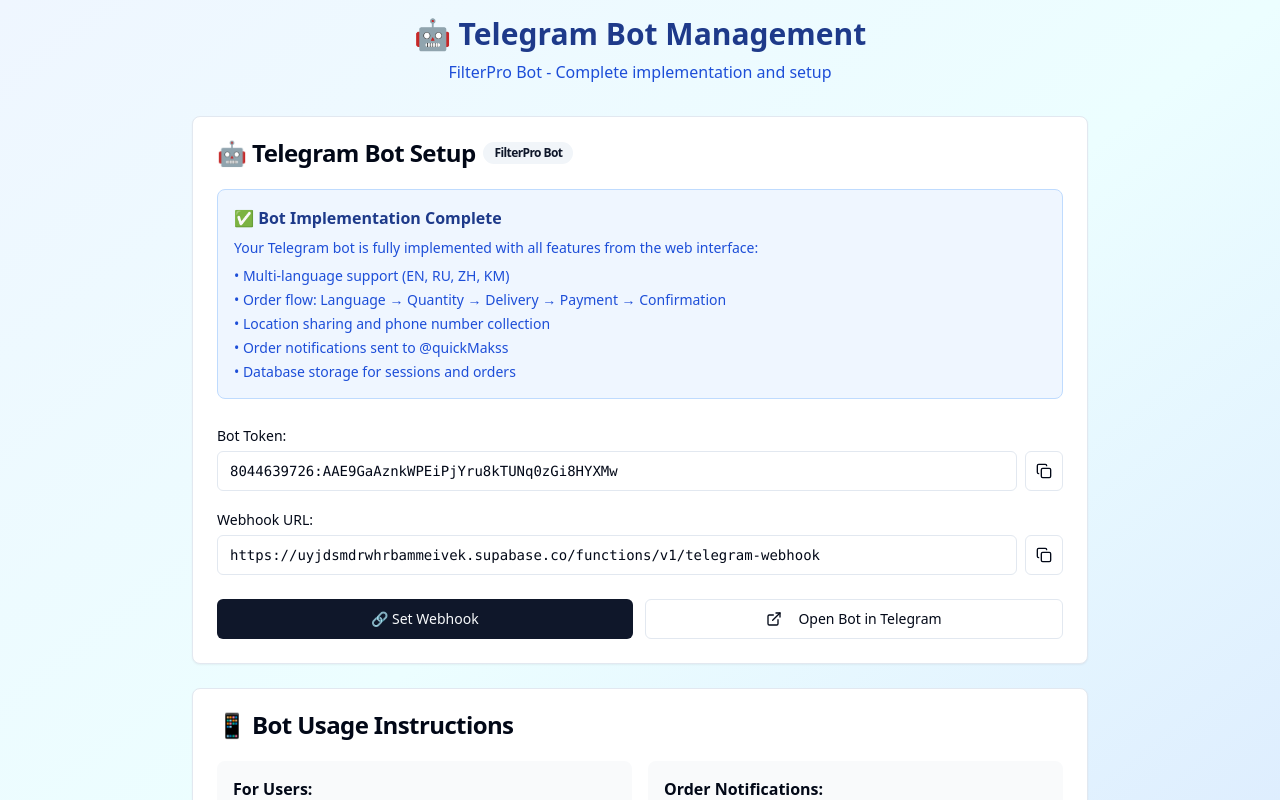
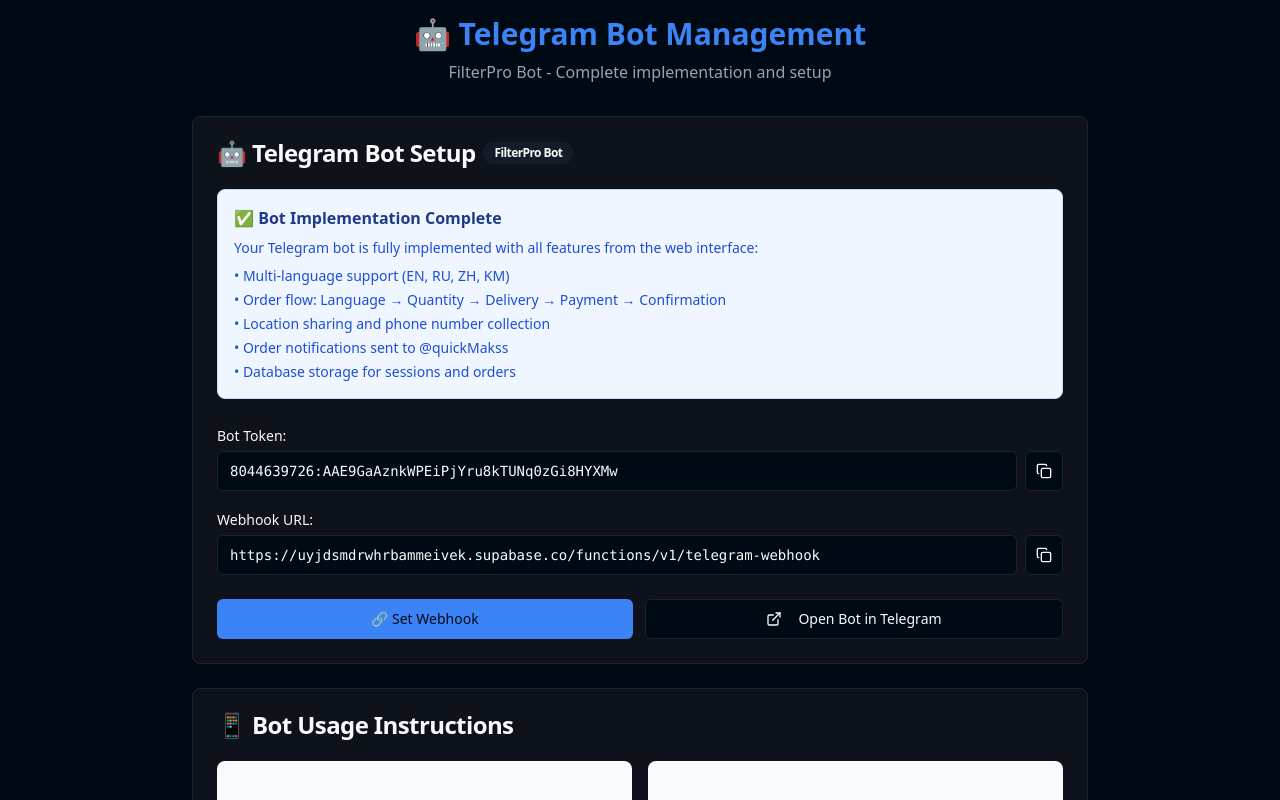
Before and after one commit to maxxx168/filterpro-telegram-sihanoukville-bot, a React (Vite) app: page /telegram in a window 1280 px wide. Shown: the top 800 px of the page. Built offline with nearby package versions, Linux system fonts and the light colour scheme.

Commit message:
feat: Implement dark mode styling
Updated the application's background color and other color elements to match a dark mode theme.

```diff
--- a/src/index.css
+++ b/src/index.css
@@ -1,3 +1,4 @@
+
 @tailwind base;
 @tailwind components;
 @tailwind utilities;
@@ -6,89 +7,82 @@
 
 @layer base {
   :root {
-    --background: 0 0% 100%;
-    --foreground: 222.2 84% 4.9%;
+    --background: 210 100% 4%;
+    --foreground: 210 40% 98%;
 
-    --card: 0 0% 100%;
-    --card-foreground: 222.2 84% 4.9%;
+    --card: 217 33% 8%;
+    --card-foreground: 210 40% 98%;
 
-    --popover: 0 0% 100%;
-    --popover-foreground: 222.2 84% 4.9%;
+    --popover: 217 33% 8%;
+    --popover-foreground: 210 40% 98%;
 
-    --primary: 222.2 47.4% 11.2%;
-    --primary-foreground: 210 40% 98%;
+    --primary: 217 91% 60%;
+    --primary-foreground: 210 100% 4%;
 
-    --secondary: 210 40% 96.1%;
-    --secondary-foreground: 222.2 47.4% 11.2%;
+    --secondary: 217 33% 12%;
+    --secondary-foreground: 210 40% 98%;
 
-    --muted: 210 40% 96.1%;
-    --muted-foreground: 215.4 16.3% 46.9%;
+    --muted: 217 33% 12%;
+    --muted-foreground: 215 20.2% 65.1%;
 
-    --accent: 210 40% 96.1%;
-    --accent-foreground: 222.2 47.4% 11.2%;
+    --accent: 217 33% 12%;
+    --accent-foreground: 210 40% 98%;
 
     --destructive: 0 84.2% 60.2%;
     --destructive-foreground: 210 40% 98%;
 
-    --border: 214.3 31.8% 91.4%;
-    --input: 214.3 31.8% 91.4%;
-    --ring: 222.2 84% 4.9%;
+    --border: 217 33% 15%;
+    --input: 217 33% 15%;
+    --ring: 217 91% 60%;
 
     --radius: 0.5rem;
 
-    --sidebar-background: 0 0% 98%;
-
-    --sidebar-foreground: 240 5.3% 26.1%;
-
-    --sidebar-primary: 240 5.9% 10%;
-
-    --sidebar-primary-foreground: 0 0% 98%;
-
-    --sidebar-accent: 240 4.8% 95.9%;
-
-    --sidebar-accent-foreground: 240 5.9% 10%;
-
-    --sidebar-border: 220 13% 91%;
-
-    --sidebar-ring: 217.2 91.2% 59.8%;
+    --sidebar-background: 210 100% 4%;
+    --sidebar-foreground: 210 40% 98%;
+    --sidebar-primary: 217 91% 60%;
+    --sidebar-primary-foreground: 210 100% 4%;
+    --sidebar-accent: 217 33% 12%;
+    --sidebar-accent-foreground: 210 40% 98%;
+    --sidebar-border: 217 33% 15%;
+    --sidebar-ring: 217 91% 60%;
   }
 
   .dark {
-    --background: 222.2 84% 4.9%;
+    --background: 210 100% 4%;
     --foreground: 210 40% 98%;
 
-    --card: 222.2 84% 4.9%;
+    --card: 217 33% 8%;
     --card-foreground: 210 40% 98%;
 
-    --popover: 222.2 84% 4.9%;
+    --popover: 217 33% 8%;
     --popover-foreground: 210 40% 98%;
 
-    --primary: 210 40% 98%;
-    --primary-foreground: 222.2 47.4% 11.2%;
+    --primary: 217 91% 60%;
+    --primary-foreground: 210 100% 4%;
 
-    --secondary: 217.2 32.6% 17.5%;
+    --secondary: 217 33% 12%;
     --secondary-foreground: 210 40% 98%;
 
-    --muted: 217.2 32.6% 17.5%;
+    --muted: 217 33% 12%;
     --muted-foreground: 215 20.2% 65.1%;
 
-    --accent: 217.2 32.6% 17.5%;
+    --accent: 217 33% 12%;
     --accent-foreground: 210 40% 98%;
 
     --destructive: 0 62.8% 30.6%;
     --destructive-foreground: 210 40% 98%;
 
-    --border: 217.2 32.6% 17.5%;
-    --input: 217.2 32.6% 17.5%;
-    --ring: 212.7 26.8% 83.9%;
-    --sidebar-background: 240 5.9% 10%;
-    --sidebar-foreground: 240 4.8% 95.9%;
-    --sidebar-primary: 224.3 76.3% 48%;
-    --sidebar-primary-foreground: 0 0% 100%;
-    --sidebar-accent: 240 3.7% 15.9%;
-    --sidebar-accent-foreground: 240 4.8% 95.9%;
-    --sidebar-border: 240 3.7% 15.9%;
-    --sidebar-ring: 217.2 91.2% 59.8%;
+    --border: 217 33% 15%;
+    --input: 217 33% 15%;
+    --ring: 217 91% 60%;
+    --sidebar-background: 210 100% 4%;
+    --sidebar-foreground: 210 40% 98%;
+    --sidebar-primary: 217 91% 60%;
+    --sidebar-primary-foreground: 210 100% 4%;
+    --sidebar-accent: 217 33% 12%;
+    --sidebar-accent-foreground: 210 40% 98%;
+    --sidebar-border: 217 33% 15%;
+    --sidebar-ring: 217 91% 60%;
   }
 }
 
--- a/src/pages/Index.tsx
+++ b/src/pages/Index.tsx
@@ -87,7 +87,7 @@ const Index = () => {
             <div className="flex flex-col gap-3">
               <button
                 onClick={() => setCurrentStep('language')}
-                className="bg-blue-600 hover:bg-blue-700 text-white px-8 py-3 rounded-lg font-medium transition-colors"
+                className="bg-primary hover:bg-primary/90 text-primary-foreground px-8 py-3 rounded-lg font-medium transition-colors"
               >
                 🚀 Start Order
               </button>
@@ -149,20 +149,20 @@ const Index = () => {
   };
 
   return (
-    <div className="min-h-screen bg-gradient-to-br from-blue-50 via-cyan-50 to-blue-100 p-4">
+    <div className="min-h-screen bg-background p-4">
       <div className="container mx-auto max-w-lg">
         <div className="text-center mb-6">
-          <h1 className="text-2xl font-bold text-blue-900 mb-2">
+          <h1 className="text-2xl font-bold text-primary mb-2">
             FilterPro Bot
           </h1>
-          <p className="text-blue-700 text-sm">
+          <p className="text-muted-foreground text-sm">
             🇰🇭 Sihanoukville Water Filter Delivery
           </p>
         </div>
 
         {renderStep()}
 
-        <div className="mt-8 text-center text-xs text-gray-500">
+        <div className="mt-8 text-center text-xs text-muted-foreground">
           Bot ID: 8044639726:AAE9GaAznkWPEiPjYru8kTUNq0zGi8HYXMw
         </div>
       </div>
--- a/src/pages/TelegramBot.tsx
+++ b/src/pages/TelegramBot.tsx
@@ -4,13 +4,13 @@ import TelegramSetup from '@/components/TelegramSetup';
 
 const TelegramBot = () => {
   return (
-    <div className="min-h-screen bg-gradient-to-br from-blue-50 via-cyan-50 to-blue-100 p-4">
+    <div className="min-h-screen bg-background p-4">
       <div className="container mx-auto max-w-6xl">
         <div className="text-center mb-8">
-          <h1 className="text-3xl font-bold text-blue-900 mb-2">
+          <h1 className="text-3xl font-bold text-primary mb-2">
             🤖 Telegram Bot Management
           </h1>
-          <p className="text-blue-700">
+          <p className="text-muted-foreground">
             FilterPro Bot - Complete implementation and setup
           </p>
         </div>
```
